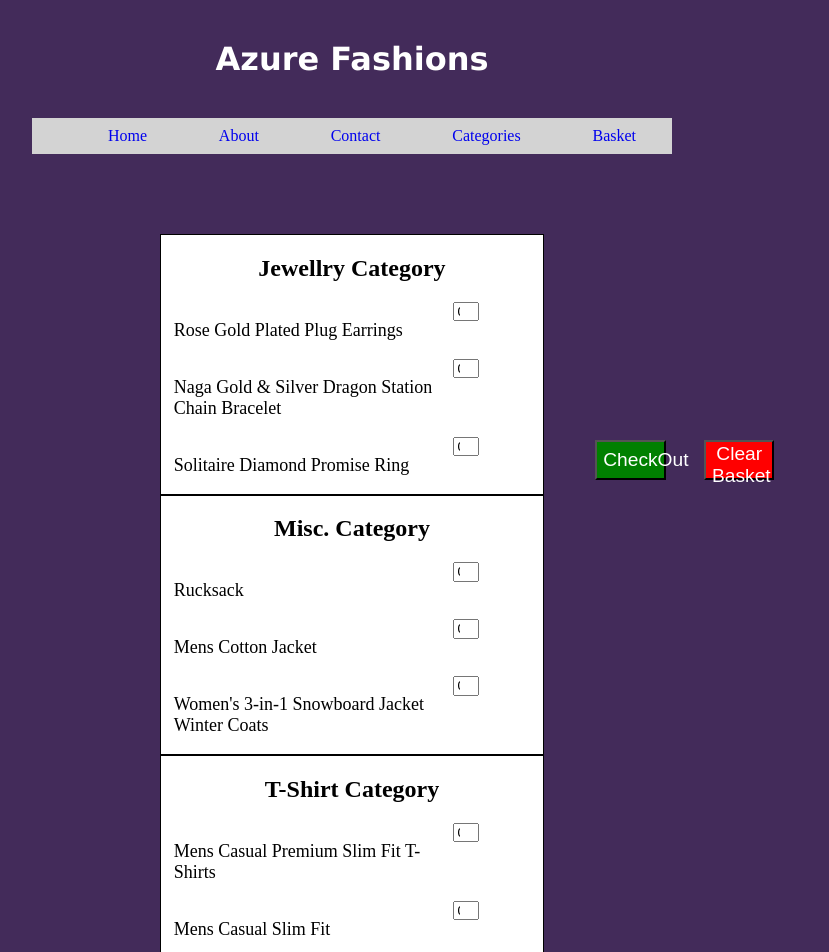
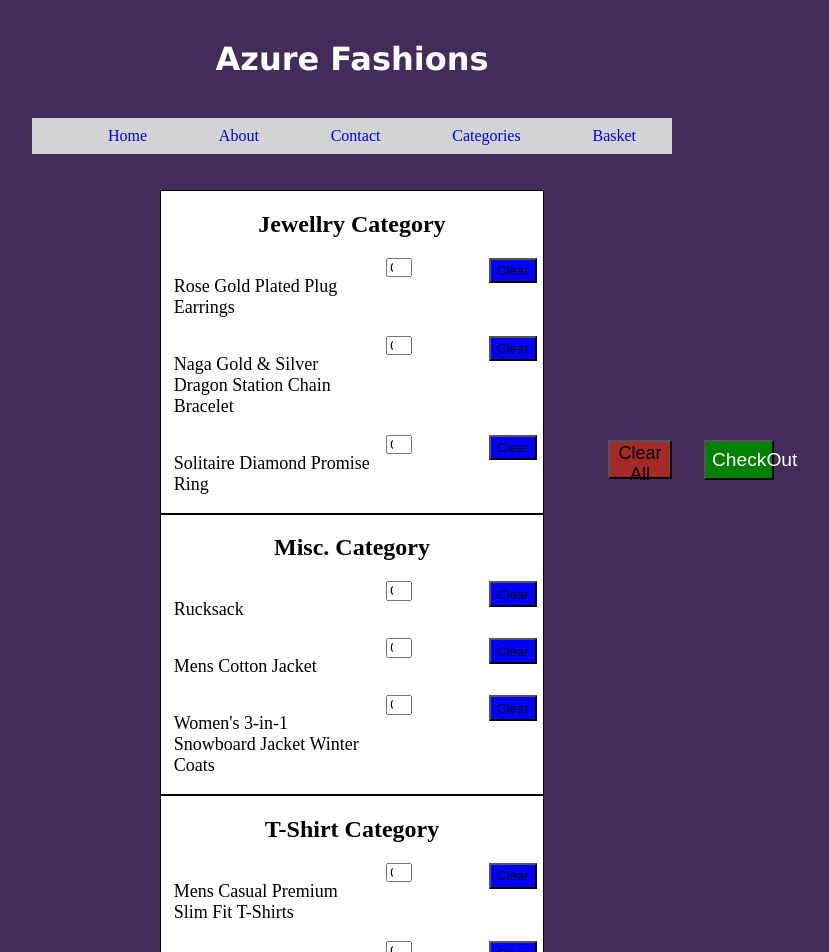
Before and after one commit to brian-w119/my-eccomerce, a React (Vite) app: page /basket in a window 1280 px wide. Shown: the top 952 px of the page, without its empty margins (288-1117 px from the left). Built offline with nearby package versions, Linux system fonts and the light colour scheme.

Commit message:
Added code for reset buttons

```diff
--- a/src/Basket.jsx
+++ b/src/Basket.jsx
@@ -3,15 +3,15 @@ import Navs from "./Navs";
 import StoreName from "./StoreName";
 import BasketContainer from "./BasketInnerSection";
 
-const Basket = () => {
 const Buttons = (prop) => {
   return (
-      <button className={prop.className} type="button">
+    <button className={prop.className} type="button" onClick={prop.onClick}>
       {prop.buttonText}
     </button>
   );
 };
 
+const Basket = () => {
   return (
     <div>
       <StoreName />
@@ -19,10 +19,10 @@ const Basket = () => {
       <BasketContainer />
       <div className="checkout-clear">
         <Buttons buttonText="CheckOut" className="checkout" />
-        <Buttons buttonText="Clear Basket" className="clearBasket" />
       </div>
     </div>
   );
 };
 
 export default Basket;
+export { Buttons };
--- a/src/BasketInnerSection.jsx
+++ b/src/BasketInnerSection.jsx
@@ -2,43 +2,102 @@
 
 import React, { useState } from "react";
 import PropTypes from "prop-types";
+import StoreName from "./StoreName";
+import Navs from "./Navs";
+import Basket, { Buttons } from "./Basket";
 
-const BasketItems = ({ item1, item2, item3 }) => {
+const BasketItems = ({
+  item1,
+  item2,
+  item3,
+  itemCount1,
+  setItemCount1,
+  itemCount2,
+  setItemCount2,
+  itemCount3,
+  setItemCount3,
+  clearAll,
+  PriceIndicator,
+}) => {
+  /*
   const [itemCountItemA, setItemCountItemA] = useState(0);
   const [itemCountItemB, setItemCountItemB] = useState(0);
   const [itemCountItemC, setItemCountItemC] = useState(0);
+  */
 
-  const handleChange1 = (event) => setItemCountItemA(event.target.value);
-  const handleChange2 = (event) => setItemCountItemB(event.target.value);
-  const handleChange3 = (event) => setItemCountItemC(event.target.value);
+  //updates the state of the number of an item
+  const handleChange1 = (event) => setItemCount1(event.target.value);
+  const handleChange2 = (event) => setItemCount2(event.target.value);
+  const handleChange3 = (event) => setItemCount3(event.target.value);
 
-  const clearBasket = (setItemCount, itemCountItem) => {
-    setItemCount((itemCountItem = 0));
-  };
+  const clear1 = () => setItemCount1(0);
+  const clear2 = () => setItemCount2(0);
+  const clear3 = () => setItemCount3(0);
 
   const InputElement = ({ change, currentVal }) => {
     return <input onChange={change} value={currentVal} type="number" min="0" />;
   };
 
   return (
+    <div>
       <div className="itemsOnSale">
         <div className="items">
           <p>{item1}</p>
-        <InputElement change={handleChange1} currentVal={itemCountItemA} />
+          <InputElement change={handleChange1} currentVal={itemCount1} />
+          <Buttons
+            className="clearLine"
+            buttonText="Clear"
+            onClick={() => clear1()}
+          />
         </div>
         <div className="items">
           <p>{item2}</p>
-        <InputElement change={handleChange2} currentVal={itemCountItemB} />
+          <InputElement change={handleChange2} currentVal={itemCount2} />
+          <Buttons
+            className="clearLine"
+            buttonText="Clear"
+            onClick={() => clear2()}
+          />
         </div>
         <div className="items">
           <p>{item3}</p>
-        <InputElement change={handleChange3} currentVal={itemCountItemC} />
+          <InputElement change={handleChange3} currentVal={itemCount3} />
+          <Buttons
+            className="clearLine"
+            buttonText="Clear"
+            onClick={() => clear3()}
+          />
+        </div>
       </div>
     </div>
   );
 };
 
 const BasketContainer = () => {
+  const [itemCountJewelryA, setItemCountJewelryA] = useState(0);
+  const [itemCountJewelryB, setItemCountJewelryB] = useState(0);
+  const [itemCountJewelryC, setItemCountJewelryC] = useState(0);
+
+  const [itemCountMiscA, setItemCountMiscA] = useState(0);
+  const [itemCountMiscB, setItemCountMiscB] = useState(0);
+  const [itemCountMiscC, setItemCountMiscC] = useState(0);
+
+  const [itemCountTshirtA, setItemCountTshirtA] = useState(0);
+  const [itemCountTshirtB, setItemCountTshirtB] = useState(0);
+  const [itemCountTshirtC, setItemCountTshirtC] = useState(0);
+
+  const clearAll = () => {
+    setItemCountJewelryA(0);
+    setItemCountJewelryB(0);
+    setItemCountJewelryC(0);
+    setItemCountMiscA(0);
+    setItemCountMiscB(0);
+    setItemCountMiscC(0);
+    setItemCountTshirtA(0);
+    setItemCountTshirtB(0);
+    setItemCountTshirtC(0);
+  };
+
   //the below 9 variables represent the all the items for sale
   const jewellryA = "Rose Gold Plated Plug Earrings";
   const jewellryB = "Naga Gold & Silver Dragon Station Chain Bracelet";
@@ -52,19 +111,65 @@ const BasketContainer = () => {
   const tShirtB = "Mens Casual Slim Fit";
   const tShirtC = "Solid Short Sleeve Boat Neck V";
 
+  const PriceIndicator = ({ price }) => {
+    return <div className="price-indicator">{price}</div>;
+  };
+
   return (
     <div className="basket">
       <div className="category1">
         <h2 className="basketFirstCat">Jewellry Category</h2>
-        <BasketItems item1={jewellryA} item2={jewellryB} item3={jewellryC} />
+        <BasketItems
+          item1={jewellryA}
+          item2={jewellryB}
+          item3={jewellryC}
+          itemCount1={itemCountJewelryA}
+          setItemCount1={setItemCountJewelryA}
+          itemCount2={itemCountJewelryB}
+          setItemCount2={setItemCountJewelryB}
+          itemCount3={itemCountJewelryC}
+          setItemCount3={setItemCountJewelryC}
+          clearAll={clearAll}
+        />
       </div>
       <div className="category2">
         <h2 className="basketSecondCat">Misc. Category</h2>
-        <BasketItems item1={miscItemA} item2={miscItemB} item3={miscItemC} />
+        <BasketItems
+          item1={miscItemA}
+          item2={miscItemB}
+          item3={miscItemC}
+          itemCount1={itemCountMiscA}
+          setItemCount1={setItemCountMiscA}
+          itemCount2={itemCountMiscB}
+          setItemCount2={setItemCountMiscB}
+          itemCount3={itemCountMiscC}
+          setItemCount3={setItemCountMiscC}
+        />
       </div>
       <div className="category3">
         <h2 className="basketThirdCat">T-Shirt Category</h2>
-        <BasketItems item1={tShirtA} item2={tShirtB} item3={tShirtC} />
+        <BasketItems
+          item1={tShirtA}
+          item2={tShirtB}
+          item3={tShirtC}
+          itemCount1={itemCountTshirtA}
+          setItemCount1={setItemCountTshirtA}
+          itemCount2={itemCountTshirtB}
+          setItemCount2={setItemCountTshirtB}
+          itemCount3={itemCountTshirtC}
+          setItemCount3={setItemCountTshirtC}
+        />
+      </div>
+
+      <div>
+        <Buttons
+          className="reset"
+          buttonText="Clear All"
+          onClick={() => {
+            alert("Clear All Clicked");
+            clearAll();
+          }}
+        />
       </div>
     </div>
   );
@@ -78,21 +183,14 @@ BasketItems.propTypes = {
   count: PropTypes.number.isRequired,
   change: PropTypes.func.isRequired,
   currentVal: PropTypes.number.isRequired,
+  itemCount1: PropTypes.number.isRequired,
+  setItemCount1: PropTypes.func,
+  itemCount2: PropTypes.number.isRequired,
+  setItemCount2: PropTypes.func,
+  itemCount3: PropTypes.number.isRequired,
+  setItemCount3: PropTypes.func,
+  clearAll: PropTypes.func,
 };
 
 export default BasketContainer;
-
-/*
-//increases number of items in the basket
-const addItem = () => {
-  setItemCount((count) => count + 1);
-};
-
-//decreases number of items in the basket
-const removeItem = () => {
-  // @ts-ignore
-  setItemCount((count) => {
-    count > 0 ? count - 1 : 0;
-  });
-};
-*/
+//export { clearBasket };
--- a/src/style.css
+++ b/src/style.css
@@ -171,6 +171,8 @@ img {
   margin-left: auto;
   margin-right: auto;
   margin-top: 10vh;
+  margin-bottom: 5vh;
+  margin-top: 4.5vh;
 }
 
 .basketFirstCat {
@@ -213,6 +215,13 @@ img {
   transform: scale(1.1);
 }
 
+.reset > button:hover {
+  transform: scale(1.1);
+}
+.abc:hover {
+  transform: scale(1.1);
+}
+
 .basketItems {
   margin-top: 7vh;
 }
@@ -245,3 +254,31 @@ img {
 .items {
   display: flex;
 }
+
+.clearAll {
+  width: 5.8vw;
+  height: 4vh;
+  background-color: red;
+  position: absolute;
+  right: 16.8vw;
+  top: 70vh;
+  font-size: x-large;
+  padding-top: 0.4vh;
+}
+
+.clearLine {
+  background-color: blue;
+  width: 4vw;
+  height: 2vw;
+  margin-right: 0.5vw;
+}
+
+.reset {
+  position: absolute;
+  right: 25vw;
+  top: 55%;
+  background-color: brown;
+  width: 5vw;
+  height: 4.9vh;
+  font-size: large;
+}
```
Lines whose indentation alone changed are shown as unchanged.
